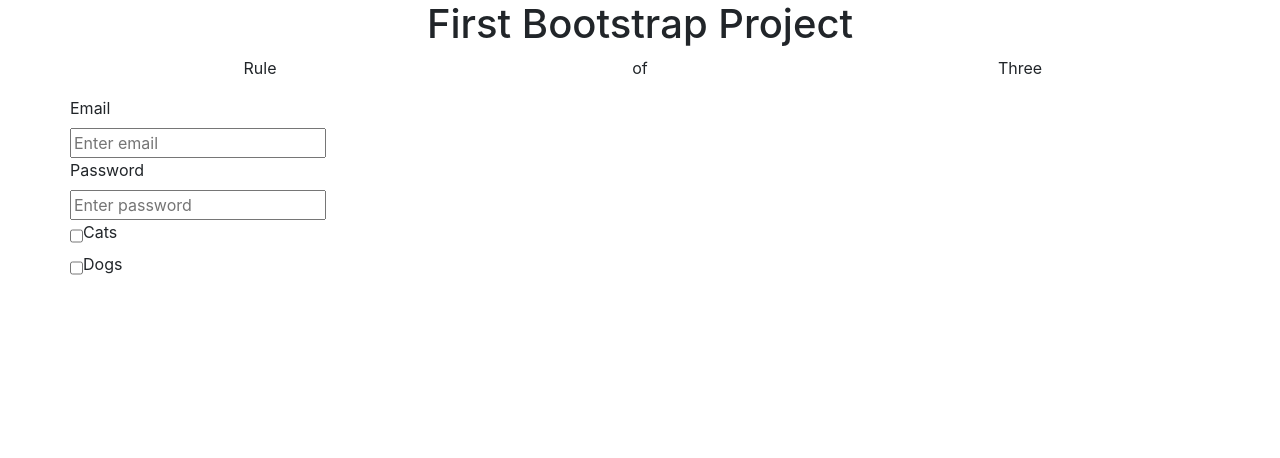
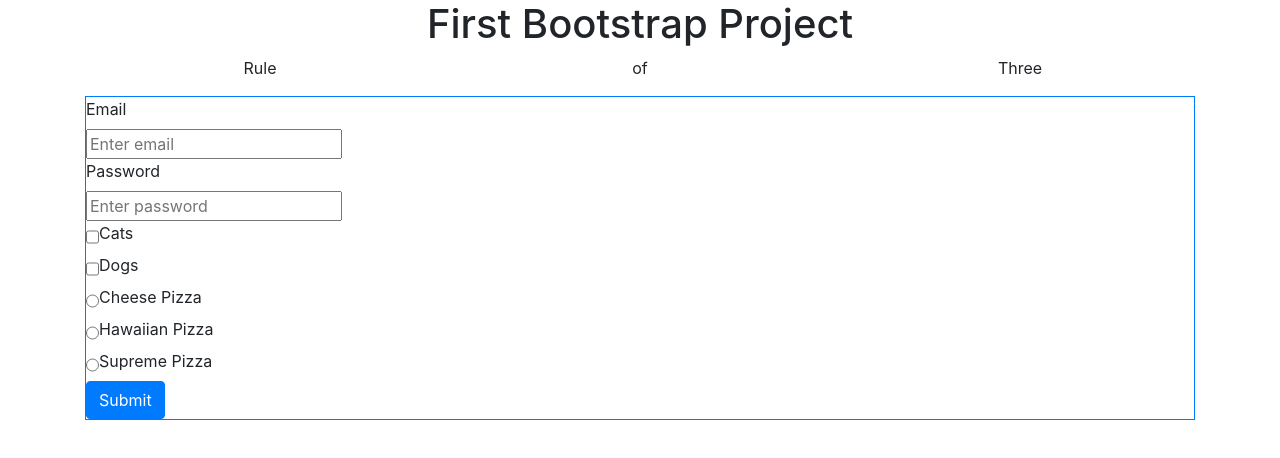
Before and after one commit to spjaworski/bootstrap4-drills, a plain HTML site: page index.html in a window 1280 px wide. Drawn offline with nearby package versions, Linux system fonts and the light colour scheme.

Commit message:
Added Border

```diff
--- a/index.html
+++ b/index.html
@@ -38,6 +38,7 @@
                 </p>
             </div>
         </div>
+        <div class="container border border-primary">
             <div class="row">
                 <label for="emailBox">Email</label>
             </div>
@@ -58,6 +59,22 @@
                 <input type="checkbox" id="dog-check">
                 <label for="dog-check">Dogs</label>
             </div>
+            <div class="row">
+                <input type="radio" id="cheese-pizza-radio">
+                <label for="cheese-pizza-radio">Cheese Pizza</label>
+            </div>
+            <div class="row">
+                <input type="radio" id="hawaiian-pizza-radio">
+                <label for="hawaiian-pizza-radio">Hawaiian Pizza</label>
+            </div>
+            <div class="row">
+                <input type="radio" id="supreme-pizza-radio">
+                <label for="supreme-pizza-radio">Supreme Pizza</label>
+            </div>
+            <div class="row">
+                <button type="button" class="btn btn-primary">Submit</button>
+            </div>
+        </div>
     </div>
     </div>
 </body>
```
Also changed, not shown: styles.css (line endings or trailing spaces). Lines whose indentation alone changed are shown as unchanged.
